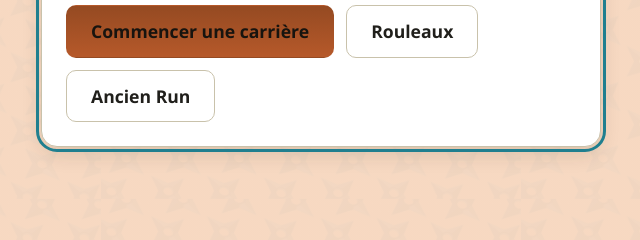
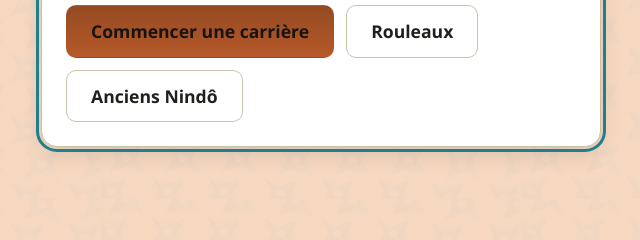
Before and after one commit to itsCet/MyNindo, a plain HTML site: page index.html in a window 1280 px wide. Shown: the part 510-750 px from the top of the page, 319-959 px from the left. Drawn offline with Linux system fonts and the light colour scheme.

Commit message:
Renomme Ancien Run en Anciens Nindô
Co-Authored-By: Claude Sonnet 5 <noreply@anthropic.com>

```diff
--- a/index.html
+++ b/index.html
@@ -29,7 +29,7 @@
       <div class="actions">
         <button id="bouton-nouvelle-partie" class="bouton-principal" type="button">Commencer une carrière</button>
         <button id="bouton-voir-badges" class="bouton-secondaire" type="button">Rouleaux</button>
-        <button id="bouton-voir-pantheon" class="bouton-secondaire" type="button">Ancien Run</button>
+        <button id="bouton-voir-pantheon" class="bouton-secondaire" type="button">Anciens Nindô</button>
       </div>
     </section>
 
@@ -149,7 +149,7 @@
 
     <!-- Écran du panthéon -->
     <section id="ecran-pantheon" class="ecran carte ecran--etroit" data-ecran="pantheon" tabindex="-1" hidden>
-      <h2>Ancien Run de la session</h2>
+      <h2>Anciens Nindô de la session</h2>
       <ol id="liste-pantheon"></ol>
       <button class="bouton-retour" type="button" data-retour="accueil">Retour à l'accueil</button>
     </section>
```
